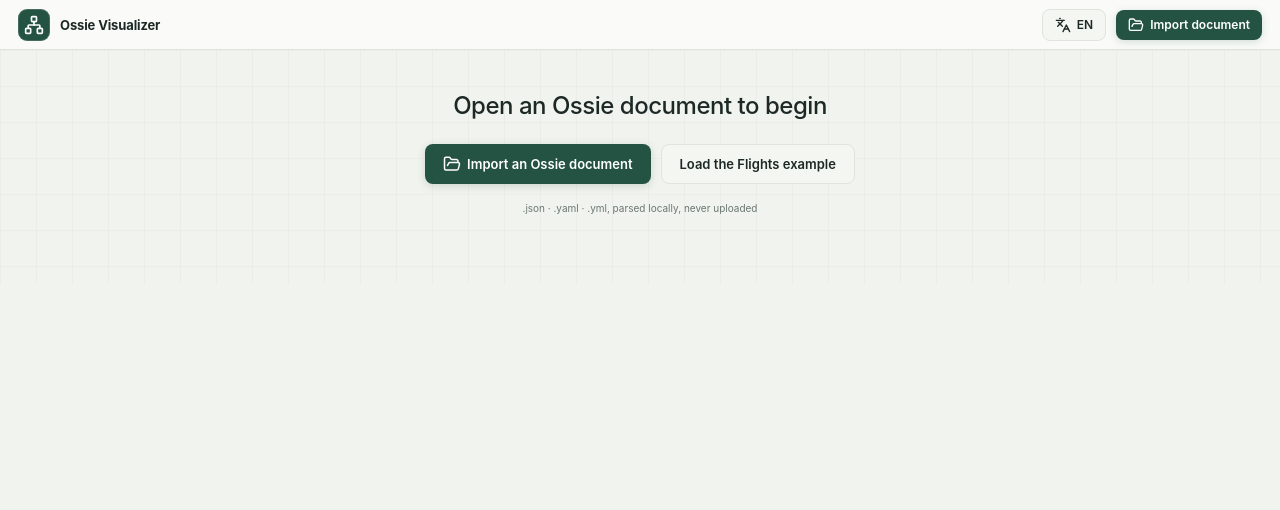
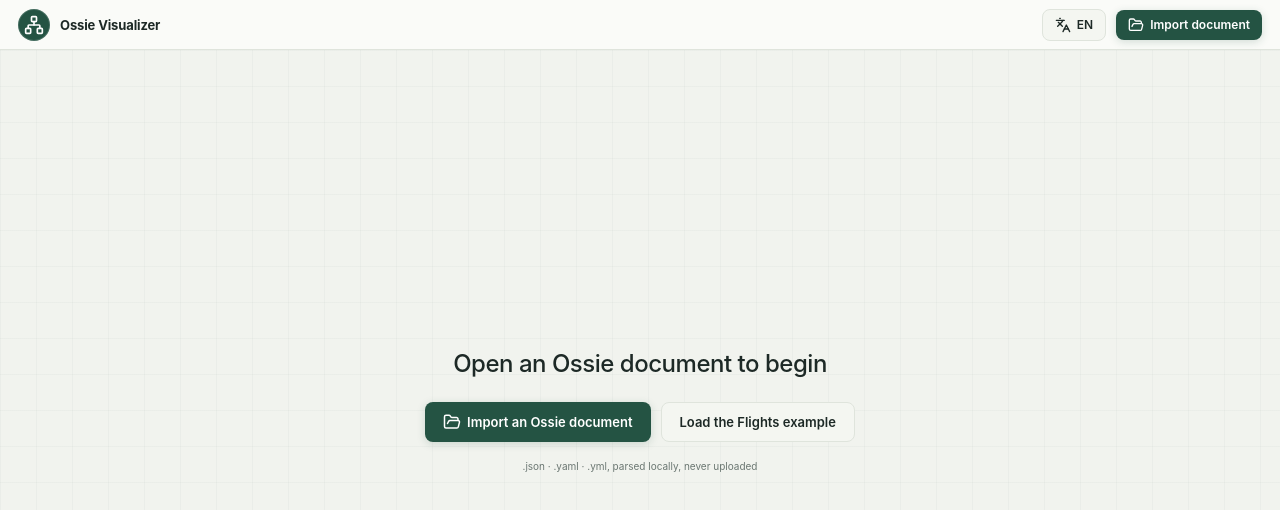
Before and after one commit to blankmeadow/ossie-visualizer, a React (Vite) app: page / in a window 1280 px wide. Shown: the top 510 px of the page. Built offline with nearby package versions, Linux system fonts and the light colour scheme.

Commit message:
fix(layout): lock app-shell to 100vh viewport height to prevent body overflow pushing toolbar down

```diff
--- a/src/styles/components.css
+++ b/src/styles/components.css
@@ -1,6 +1,9 @@
+html, body, #root { height: 100%; margin: 0; padding: 0; overflow: hidden; }
+.app-shell { width: 100vw; height: 100vh; display: flex; flex-direction: column; overflow: hidden; background: #f1f3ee; }
+
 .topbar { height: 50px; flex: none; display: flex; align-items: center; justify-content: space-between; gap: 16px; padding: 0 18px; background: rgba(251,252,249,.96); border-bottom: 1px solid var(--line); }
 .brand { display: flex; align-items: center; gap: 10px; min-width: 180px; }
-.brand__mark { width: 32px; height: 32px; border-radius: 9px; display: grid; place-items: center; color: white; background: var(--green-dark); box-shadow: inset 0 0 0 1px rgba(255,255,255,.15); }
+.brand__mark { width: 32px; height: 32px; border-radius: 99px; display: grid; place-items: center; color: white; background: var(--green-dark); box-shadow: inset 0 0 0 1px rgba(255,255,255,.15); }
 .brand div:last-child { display: flex; flex-direction: column; min-width: 0; }
 .brand strong { font-size: 13px; letter-spacing: -.01em; }
 .topbar__actions { display: flex; align-items: center; gap: 10px; }
@@ -32,7 +35,7 @@
 /* Both panel widths are set from React and read back here, so the grid column,
    the floating inspector, the minimap offset and the graph framing all agree
    on one number. The fallbacks keep the layout sane before the first paint. */
-.workspace { flex: 1; position: relative; min-height: 0; display: grid; grid-template-columns: var(--sidebar-width, 278px) minmax(0, 1fr); }
+.workspace { flex: 1; position: relative; min-height: 0; height: calc(100vh - 50px); overflow: hidden; display: grid; grid-template-columns: var(--sidebar-width, 278px) minmax(0, 1fr); }
 .sidebar, .inspector { min-height: 0; background: var(--surface); }
 .sidebar { position: relative; display: flex; flex-direction: column; border-right: 1px solid var(--line); overflow: hidden; }
 
```
